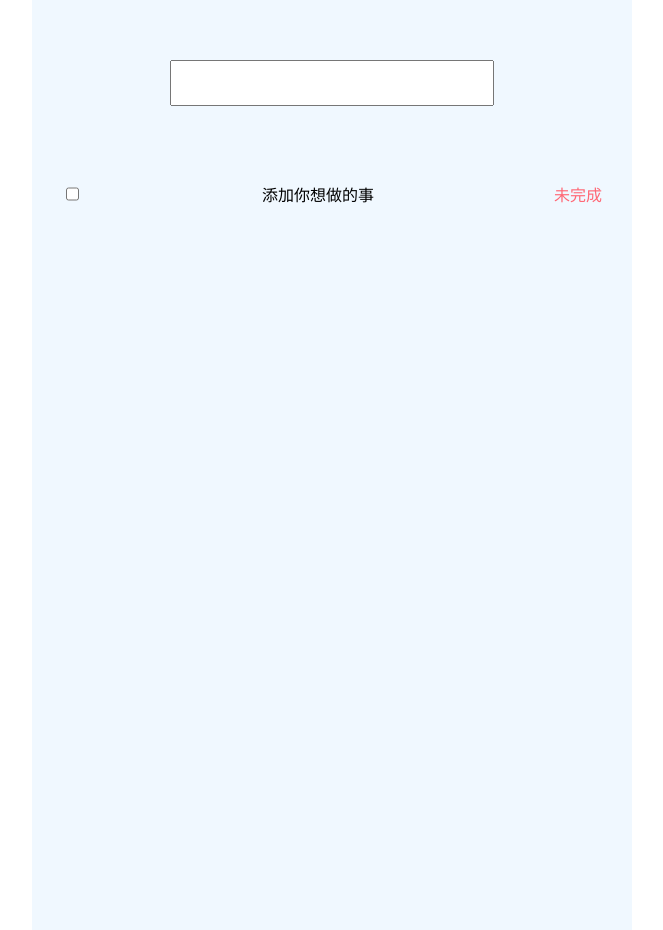
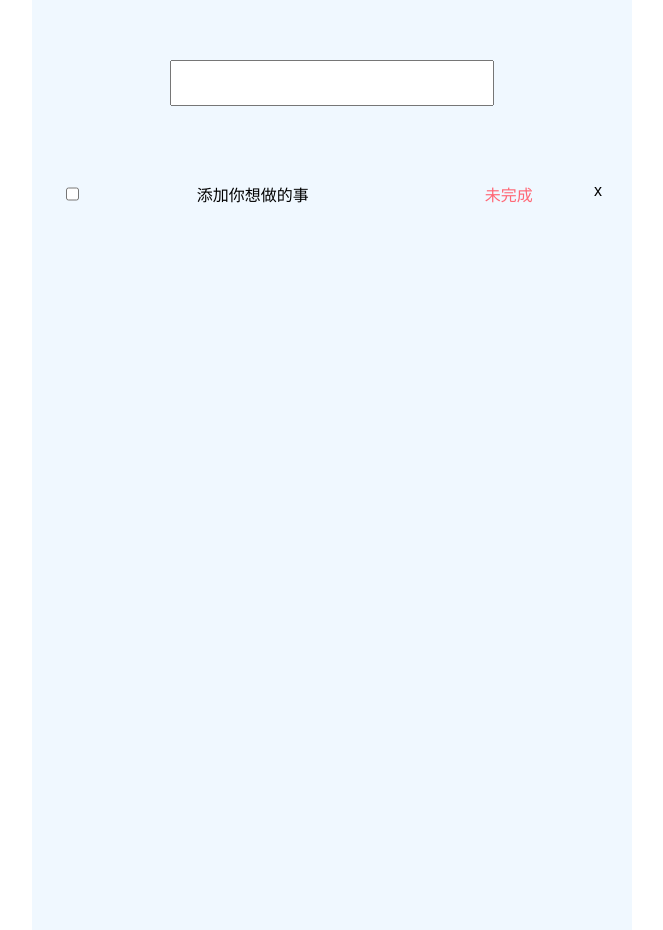
Before and after one commit to wfwuestc/learn-redux, a React app: page / in a window 1280 px wide. Shown: the whole page, without its empty margins (308-971 px from the left). Built offline with nearby package versions, Linux system fonts and the light colour scheme.

Commit message:
add delete function

```diff
--- a/src/App.css
+++ b/src/App.css
@@ -29,10 +29,16 @@
   justify-content: space-between;
 }
 
+.todo-content {
+  flex:2
+}
+
 .red {
   color: #ff6775;
+  flex: 1;
 }
 
 .blue {
   color: #8592ff;
+  flex: 1;
 }
--- a/src/App.js
+++ b/src/App.js
@@ -6,14 +6,12 @@ import PropTypes from 'prop-types';
 import { connect } from 'react-redux'
 import { bindActionCreators } from 'redux'
 
-
-const log = console.log.bind(console);
-
 class App extends Component {
     constructor(props, context) {
         super(props, context);
         this.addItem = this.addItem.bind(this);
         this.changeState = this.changeState.bind(this);
+        this.deleteItem = this.deleteItem.bind(this);
     }
 
     addItem(e) {
@@ -26,11 +24,14 @@ class App extends Component {
 
     changeState(e) {
         const {actions} = this.props
-        const id = e.target.dataset.id;
+        let id = e.target.dataset.id;
         actions.toggle(id)
     }
 
-    componentDidMount() {
+    deleteItem(e) {
+        const {actions} = this.props
+        let id = e.target.dataset.id;
+        actions.del(id)
     }
 
     render() {
@@ -40,7 +41,7 @@ class App extends Component {
                     {
                         list.map((el, i) => {
                             return (
-                                <TodoItem key={i} el={el} change={this.changeState}/>
+                                <TodoItem key={i} el={el} change={this.changeState} del={this.deleteItem}/>
                             )
                         })
                     }
@@ -50,7 +51,7 @@ class App extends Component {
 }
 
 App.propTypes = {
-    list: PropTypes.object
+    list: PropTypes.array
 }
 
 const mapStateToProps = state => {
--- a/src/todoItem/ActionTypes.js
+++ b/src/todoItem/ActionTypes.js
@@ -1,3 +1,5 @@
 export const ADD = 'add';
 
 export const TOGGLE = 'toggle';
+
+export const DEL = 'del';
--- a/src/todoItem/Actions.js
+++ b/src/todoItem/Actions.js
@@ -1,14 +1,25 @@
 import * as ActionTypes from './ActionTypes.js';
+
+let nextId = 1;
+
 export const add = (val) => {
     return {
         type: ActionTypes.ADD,
-        content: val
+        content: val,
+        id: nextId++,
     };
 }
 
 export const toggle = (id) => {
     return {
         type: ActionTypes.TOGGLE,
-        id: id
+        id: id,
     };
 }
+
+export const del = (id) => {
+    return {
+        type: ActionTypes.DEL,
+        id: id,
+    };
+}
--- a/src/todoItem/Reducer.js
+++ b/src/todoItem/Reducer.js
@@ -9,12 +9,12 @@ const initValues = {
 };
 
 export default (state = initValues, action) => {
-    let nextId = 1;
+
     switch (action.type) {
         case ActionTypes.ADD:
             return {
                 list: [...state.list, {
-                    id: nextId++,
+                    id: action.id,
                     status: 0,
                     content: action.content
                 }]
@@ -29,6 +29,12 @@ export default (state = initValues, action) => {
                     }
                 })
             };
+        case ActionTypes.DEL:
+            return {
+                list: state.list.filter((el) => {
+                    return el.id !== Number(action.id)
+                })
+            };
         default:
             return state
     }
--- a/src/todoItem/TodoItem.js
+++ b/src/todoItem/TodoItem.js
@@ -1,20 +1,14 @@
 import React from 'react'
 
-class TodoItem extends React.Component{
-  constructor(props, context) {
-    super(props, context)
-    console.log(this.context.store)
-  }
-  render() {
-    const {el, change} = this.props
+const TodoItem = ({el, change, del}) => {
     return (
-      <p>
-        <input type="checkbox" data-id={el.id} defaultChecked={el.status === 1} onChange={change.bind(this)}/>
-        <span className="todo-content">{el.content}</span>
-        <span className={el.status === 0 ? "red" : "blue"}>{el.status === 0 ? '未完成' : '已完成'}</span>
-      </p>
+        <p>
+            <input type="checkbox" data-id={el.id} defaultChecked={el.status === 1} onChange={change.bind(this)}/>
+            <span className="todo-content">{el.content}</span>
+            <span className={el.status === 0 ? "red" : "blue"}>{el.status === 0 ? '未完成' : '已完成'}</span>
+            <span className="del-icon" onClick={del} data-id={el.id}> x </span>
+        </p>
     )
-  }
 }
 
 export default TodoItem
```
